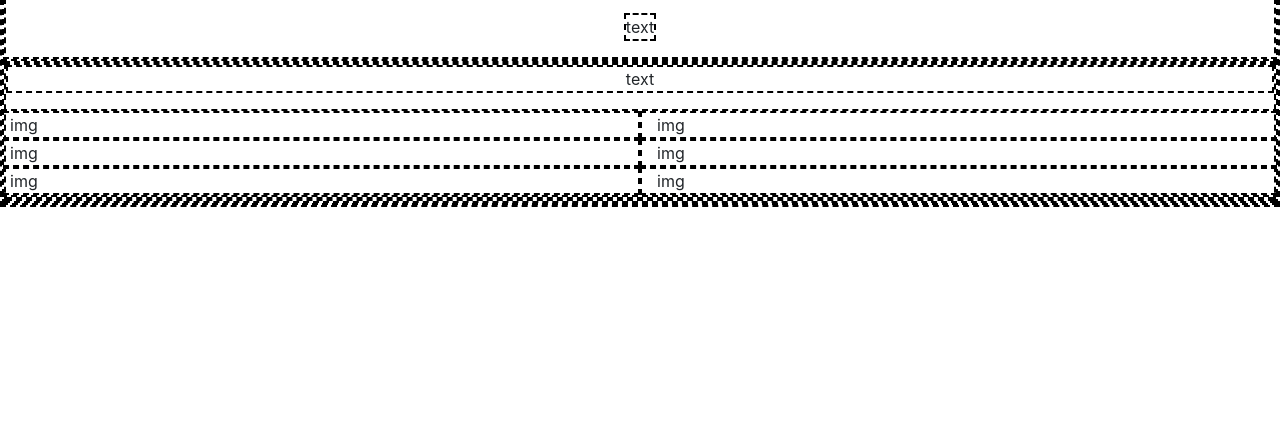
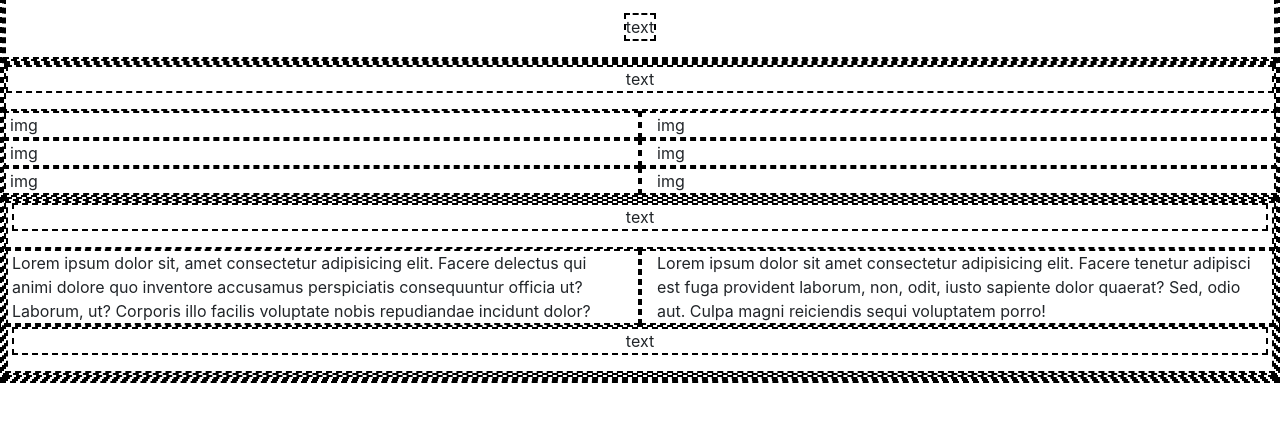
Before and after one commit to GulliWeb/html-css-bootstrap-freelancer, a plain HTML site: page index.html in a window 1280 px wide. Shown: the part 213-634 px from the top of the page. Drawn offline with nearby package versions, Linux system fonts and the light colour scheme.

Commit message:
skeleton section about

```diff
--- a/index.html
+++ b/index.html
@@ -36,7 +36,7 @@
      <main>
         <!-- Section img-->
         <p class="d-flex justify-content-center">text</p>
-        <div class="row d-flex ">
+        <div class="row d-flex">
             <div class="col-6">img</div>
             <div class="col-6">img</div>
             <div class="col-6">img</div>
@@ -47,6 +47,16 @@
 
         <!-- About section -->
          <section id="about">
+            <div class="row">
+                <div class="col-12">
+                    <p class="d-flex justify-content-center">text</p>
+                </div>
+                <div class="col-6">Lorem ipsum dolor sit, amet consectetur adipisicing elit. Facere delectus qui animi dolore quo inventore accusamus perspiciatis consequuntur officia ut? Laborum, ut? Corporis illo facilis voluptate nobis repudiandae incidunt dolor?</div>
+                <div class="col-6">Lorem ipsum dolor sit amet consectetur adipisicing elit. Facere tenetur adipisci est fuga provident laborum, non, odit, iusto sapiente dolor quaerat? Sed, odio aut. Culpa magni reiciendis sequi voluptatem porro!</div>
+                <div class="col">
+                    <p class="d-flex justify-content-center">text</p>
+                </div>
+            </div>
 
          </section>
      </main>
```
